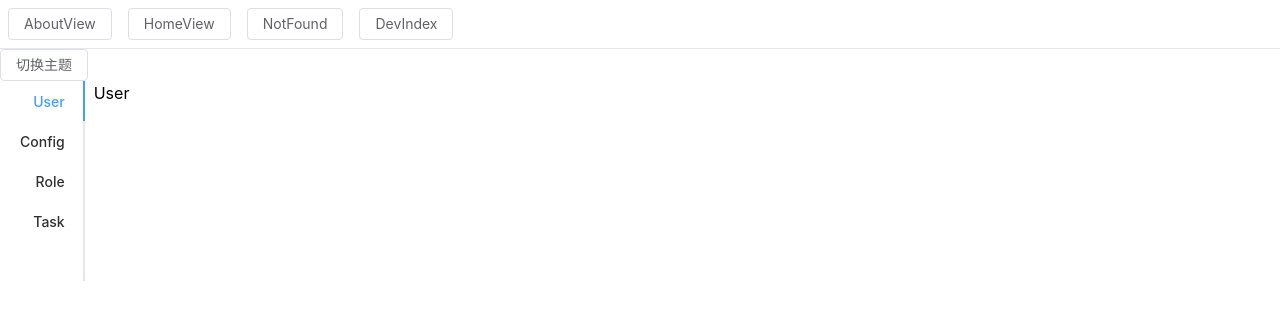
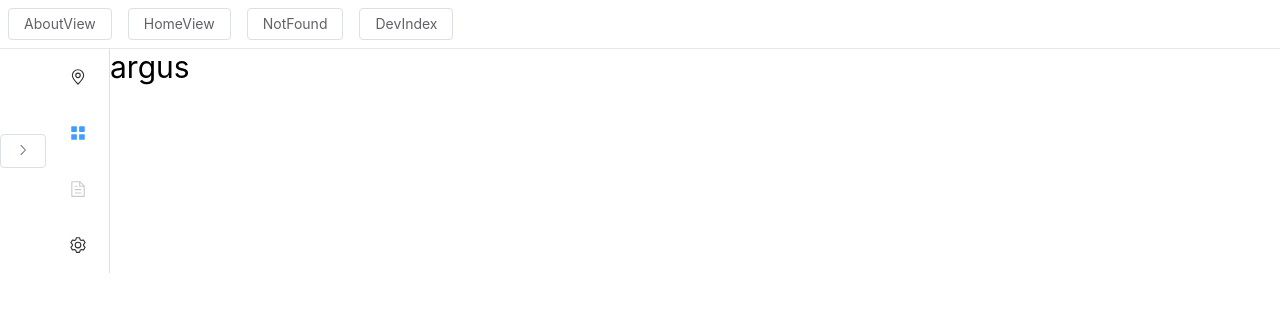
Before and after one commit to duyl328/argus, a Vue app in the folder argus-src/: page / in a window 1280 px wide. Shown: the top 320 px of the page. Built offline with nearby package versions, Linux system fonts and the light colour scheme.

Commit message:
U:更新TODO A:增加主页面基础展示

```diff
--- a/argus-src/package.json
+++ b/argus-src/package.json
@@ -18,6 +18,7 @@
     "tauri": "tauri"
   },
   "dependencies": {
+    "@element-plus/icons-vue": "^2.3.1",
     "@tauri-apps/api": "^2",
     "@tauri-apps/plugin-dialog": "2.0.1",
     "@tauri-apps/plugin-fs": "^2.0.2",
--- /dev/null
+++ b/argus-src/src/components/setting/BasicSetting.vue
@@ -0,0 +1,11 @@
+<script setup lang="ts">
+
+</script>
+
+<template>
+<h1>基础设置</h1>
+</template>
+
+<style scoped>
+
+</style>
--- /dev/null
+++ b/argus-src/src/components/setting/Index.vue
@@ -0,0 +1,23 @@
+<script setup lang="ts">
+import { ref } from 'vue'
+
+const activeIndex = ref('1')
+const activeIndex2 = ref('1')
+const handleSelect = (key: string, keyPath: string[]) => {
+  console.log(key, keyPath)
+}
+</script>
+
+<template>
+  <el-menu
+    :default-active="activeIndex"
+    class="el-menu-demo"
+    mode="horizontal"
+    @select="handleSelect"
+  >
+    <el-menu-item index="1">Processing Center</el-menu-item>
+  </el-menu>
+  <div class="h-6" />
+</template>
+
+<style scoped></style>
--- a/argus-src/src/views/HomeView.vue
+++ b/argus-src/src/views/HomeView.vue
@@ -1,28 +1,105 @@
 <script setup lang="ts">
-import { ref } from 'vue'
-import type { TabsInstance } from 'element-plus'
-
 // 切换主题
 import { toggleDark } from '@/utils/darkUtil'
+// import setting from '@/components/setting/Index.vue'
+import { ref } from 'vue'
+import {
+  Document,
+  Menu as IconMenu,
+  Location,
+  Setting,
+  ArrowLeft,
+  ArrowRight
+} from '@element-plus/icons-vue'
 
 function getSwitch() {
   toggleDark()
 }
 
 // region tab 项
-const tabPosition = ref<TabsInstance['tabPosition']>('left')
 
-// endregion
+const isCollapse = ref(true)
+const handleOpen = (key: string, keyPath: string[]) => {
+  console.log(key, keyPath)
+}
+const handleClose = (key: string, keyPath: string[]) => {
+  console.log(key, keyPath)
+}
 </script>
 
 <template>
   <main>
-    <ElButton @click="getSwitch">切换主题</ElButton>
-    <el-tabs :tab-position="tabPosition" style="height: 200px" class="demo-tabs">
-      <el-tab-pane label="User">User</el-tab-pane>
-      <el-tab-pane label="Config">Config</el-tab-pane>
-      <el-tab-pane label="Role">Role</el-tab-pane>
-      <el-tab-pane label="Task">Task</el-tab-pane>
-    </el-tabs>
+    <ElButton @click="getSwitch" v-show="false">切换主题</ElButton>
+    <el-container class="app">
+<!--      控制列表展示状态-->
+      <el-radio-group v-model="isCollapse" style="margin-bottom: 20px">
+        <el-radio-button v-if="isCollapse" :value="false">
+          <el-icon>
+            <ArrowRight />
+          </el-icon>
+        </el-radio-button>
+        <el-radio-button v-else :value="true">
+          <el-icon>
+            <ArrowLeft />
+          </el-icon>
+        </el-radio-button>
+      </el-radio-group>
+
+<!--      列表展示-->
+      <el-menu
+        default-active="2"
+        class="el-menu-vertical-demo"
+        :collapse="isCollapse"
+        @open="handleOpen"
+        @close="handleClose"
+      >
+        <el-sub-menu index="1">
+          <template #title>
+            <el-icon>
+              <location />
+            </el-icon>
+            <span>Navigator One</span>
+          </template>
+          <el-menu-item-group>
+            <template #title><span>Group One</span></template>
+            <el-menu-item index="1-1">item one</el-menu-item>
+            <el-menu-item index="1-2">item two</el-menu-item>
+          </el-menu-item-group>
+          <el-menu-item-group title="Group Two">
+            <el-menu-item index="1-3">item three</el-menu-item>
+          </el-menu-item-group>
+          <el-sub-menu index="1-4">
+            <template #title><span>item four</span></template>
+            <el-menu-item index="1-4-1">item one</el-menu-item>
+          </el-sub-menu>
+        </el-sub-menu>
+        <el-menu-item index="2">
+          <el-icon>
+            <icon-menu />
+          </el-icon>
+          <template #title>Navigator Two</template>
+        </el-menu-item>
+        <el-menu-item index="3" disabled>
+          <el-icon>
+            <document />
+          </el-icon>
+          <template #title>
+            <span>Navigator Three</span>
+            <span class="ml-12 mr-12">500</span>
+          </template>
+        </el-menu-item>
+        <el-menu-item index="4">
+          <el-icon>
+            <setting />
+          </el-icon>
+          <template #title>Navigator Four</template>
+        </el-menu-item>
+      </el-menu>
+
+<!--      主窗口展示-->
+      <div class="border-gray-100">
+        <h1>argus</h1>
+      </div>
+    </el-container>
   </main>
 </template>
```
Also changed, not shown: argus-src/components.d.ts (+13 -0 lines), argus-src/src/router/setting.ts (added, +10 -0 lines), 2 other files (tests, documents, lock files or other folders).
